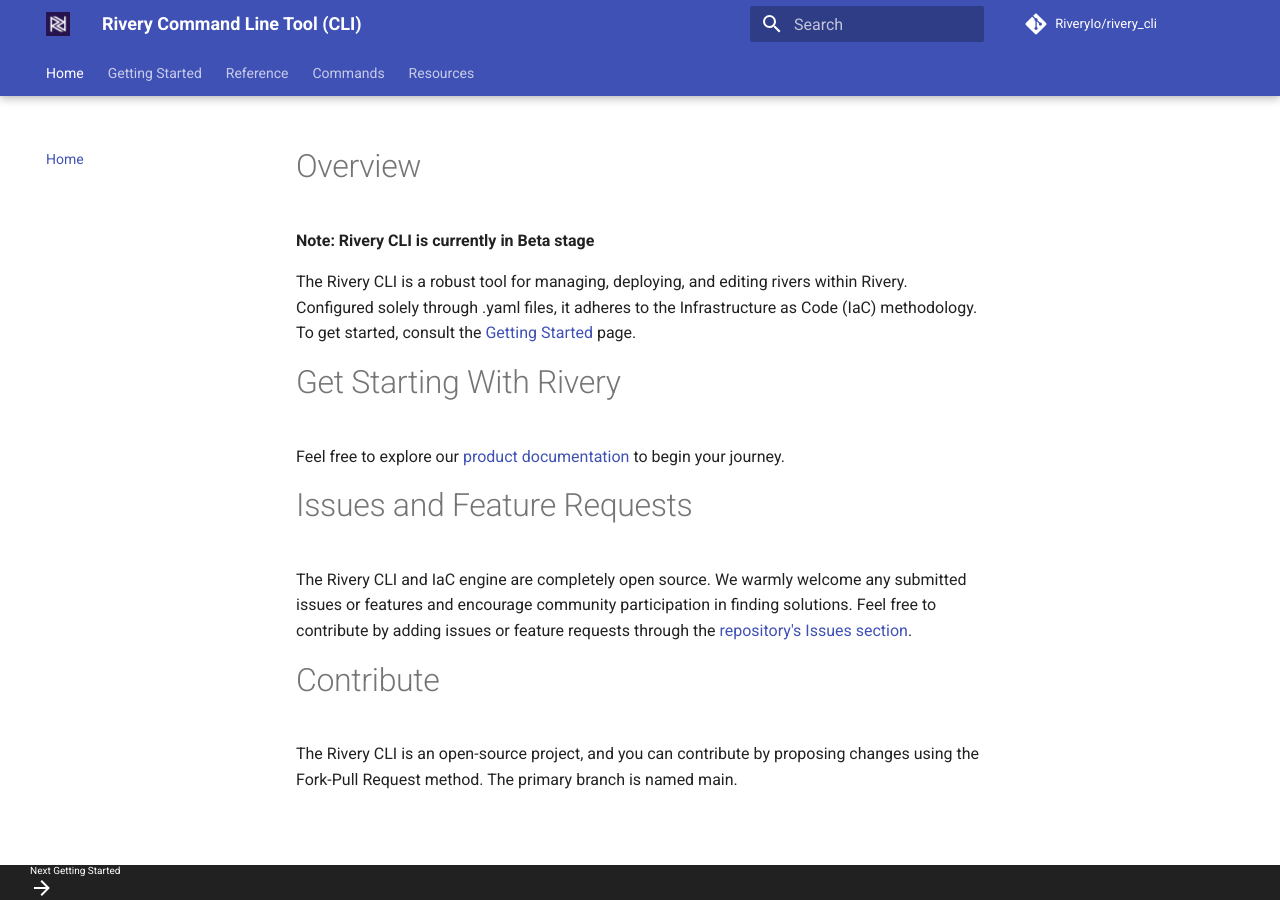
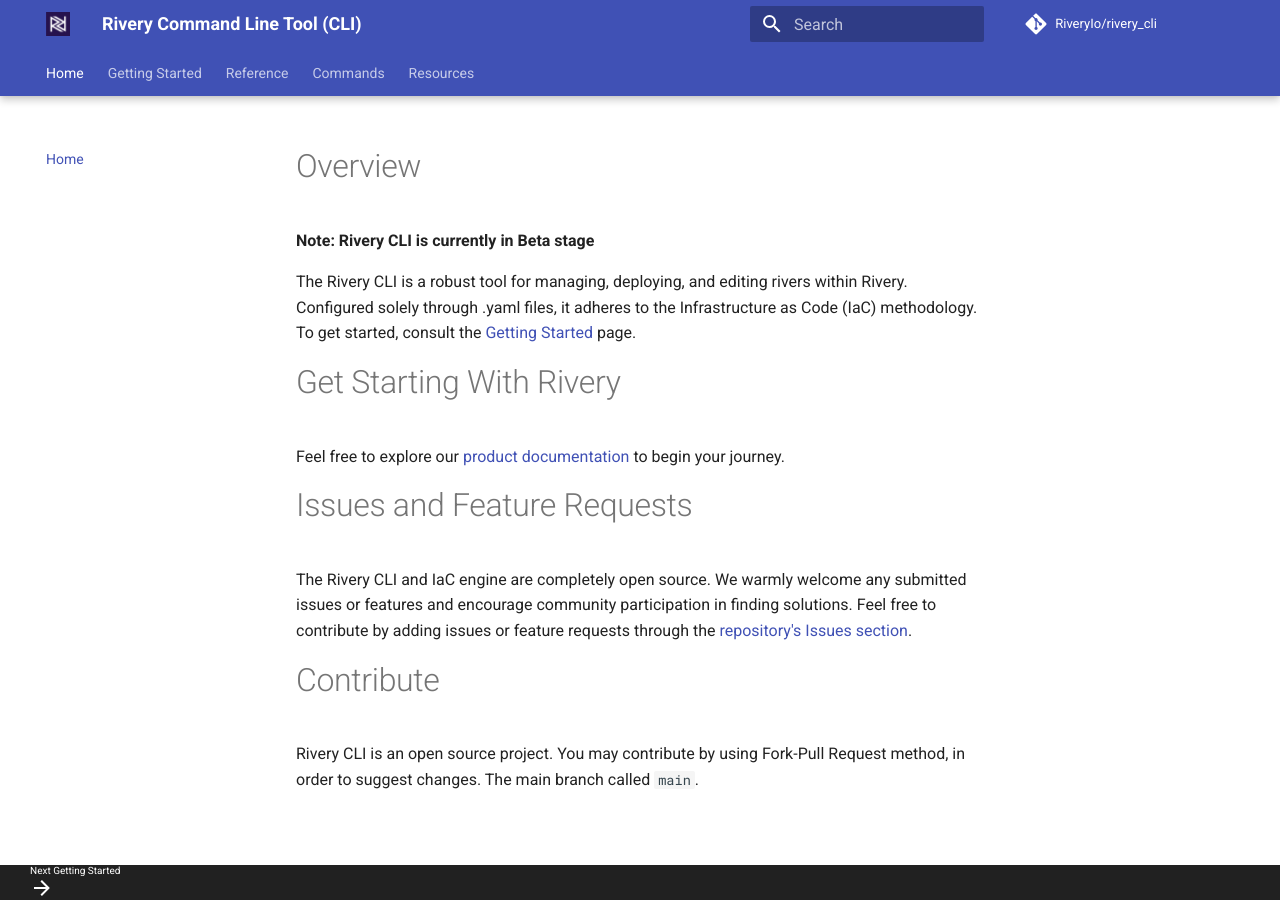
Before and after one commit to RiveryIO/rivery_cli, an MkDocs documentation site: the page built from docs/index.md, in a window 1280 px wide. Built offline with MkDocs 1.6.1 and Material for MkDocs 9.7.7, drawn with Linux system fonts in a browser that asks for light colours; comment, search, counter and statistics services are not loaded.

Commit message:
Update index.md (#33)

```diff
--- a/docs/index.md
+++ b/docs/index.md
@@ -15,4 +15,6 @@
 Feel free to contribute by adding issues or feature requests through the [repository's Issues section](https://github.com/RiveryIO/rivery_cli/issues).
 
 # Contribute
-The Rivery CLI is an open-source project, and you can contribute by proposing changes using the Fork-Pull Request method. The primary branch is named main.
+Rivery CLI is an open source project.
+You may contribute by using Fork-Pull Request method, in order to suggest changes.
+The main branch called `main`.
```
